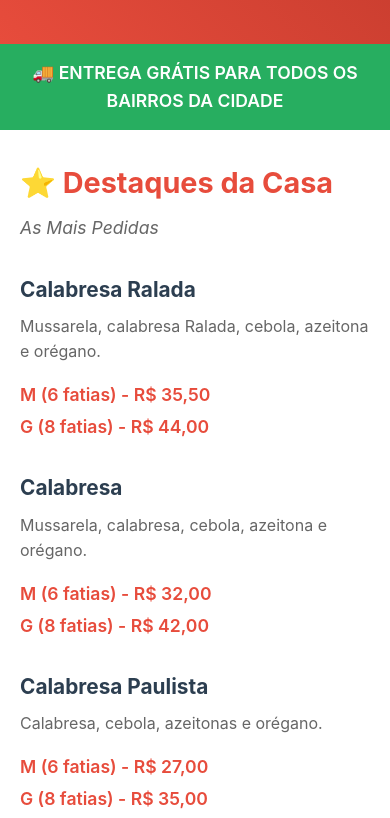
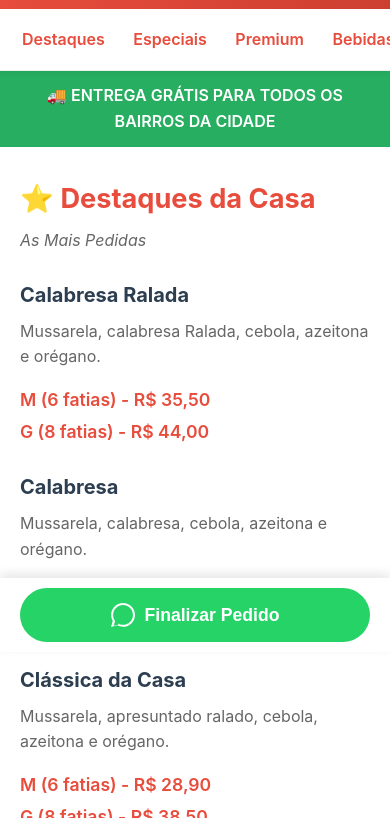
Before and after one commit to Railane-a11y/cardapio02, a plain HTML site: page index.html in a window 390 px wide. Shown: the part 192-1010 px from the top of the page. Drawn offline with Linux system fonts and the light colour scheme.

Commit message:
Update index.html

```diff
--- a/index.html
+++ b/index.html
@@ -22,33 +22,33 @@
             margin: 0;
             padding: 0;
             box-sizing: border-box;
+            scroll-behavior: smooth; /* Para rolagem suave */
         }
 
         body {
             font-family: -apple-system, BlinkMacSystemFont, 'Segoe UI', Roboto, 'Helvetica Neue', Arial, sans-serif;
             background-color: #f0f2f5;
             line-height: 1.6;
+            padding-bottom: 80px; /* Espaço para o botão flutuante */
         }
 
         .container {
             max-width: 900px;
             margin: 0 auto;
             background: var(--fundo-claro);
-            box-shadow: 0 10px 30px rgba(0,0,0,0.1);
-            overflow: hidden;
+            box-shadow: 0 4px 20px rgba(0,0,0,0.08);
         }
 
         .header {
             background: linear-gradient(45deg, var(--cor-primaria), var(--cor-secundaria));
             color: white;
             text-align: center;
-            padding: 40px 20px;
+            padding: 30px 20px;
         }
 
         .header h1 {
-            font-size: 2.5em;
+            font-size: 2.2em;
             font-weight: 700;
-            text-shadow: 1px 1px 3px rgba(0,0,0,0.2);
         }
 
         .header p {
@@ -56,12 +56,39 @@
             opacity: 0.9;
         }
 
+        /* --- MENU DE NAVEGAÇÃO RÁPIDA --- */
+        .nav-menu {
+            background-color: var(--fundo-claro);
+            padding: 10px;
+            border-bottom: 1px solid #eee;
+            text-align: center;
+            position: sticky;
+            top: 0;
+            z-index: 100;
+            box-shadow: 0 2px 5px rgba(0,0,0,0.05);
+            overflow-x: auto;
+            white-space: nowrap;
+        }
+        .nav-menu a {
+            color: var(--cor-primaria);
+            text-decoration: none;
+            font-weight: 600;
+            padding: 8px 12px;
+            border-radius: 20px;
+            transition: background-color 0.3s, color 0.3s;
+            display: inline-block;
+        }
+        .nav-menu a:hover {
+            background-color: var(--cor-primaria);
+            color: white;
+        }
+
         .delivery-info {
             background: var(--cor-destaque);
             color: white;
             text-align: center;
-            padding: 15px;
-            font-size: 1.1em;
+            padding: 12px;
+            font-size: 1em;
             font-weight: 600;
         }
 
@@ -71,7 +98,7 @@
         }
 
         .category h2 {
-            font-size: 1.8em;
+            font-size: 1.7em;
             font-weight: 700;
             margin-bottom: 8px;
             display: flex;
@@ -80,16 +107,16 @@
         }
 
         .category .category-subtitle {
-            font-size: 1.1em;
+            font-size: 1em;
             color: var(--cor-texto-claro);
-            margin-bottom: 30px;
+            margin-bottom: 25px;
             font-style: italic;
         }
 
         .items-grid {
             display: grid;
-            grid-template-columns: 1fr; /* Começa com 1 coluna para mobile */
-            gap: 30px;
+            grid-template-columns: 1fr;
+            gap: 25px;
         }
 
         .item-card {
@@ -98,7 +125,7 @@
         }
 
         .item-card h3 {
-            font-size: 1.3em;
+            font-size: 1.25em;
             color: var(--cor-texto-escuro);
             margin-bottom: 8px;
         }
@@ -106,7 +133,7 @@
         .item-card .description {
             color: var(--cor-texto-claro);
             margin-bottom: 12px;
-            flex-grow: 1; /* Faz a descrição ocupar o espaço disponível */
+            flex-grow: 1;
         }
 
         .item-card .price {
@@ -176,32 +203,53 @@
         .payment-option input { display: none; }
         .payment-option .payment-icon { font-size: 1.8em; }
         .payment-option .payment-text { font-weight: 600; font-size: 0.9em; display: block; margin-top: 5px; }
+
+        /* --- BOTÃO FLUTUANTE DO WHATSAPP --- */
+        .whatsapp-btn-container {
+            position: fixed;
+            bottom: 0;
+            left: 0;
+            width: 100%;
+            background: var(--fundo-claro);
+            padding: 10px 20px;
+            box-shadow: 0 -4px 10px rgba(0,0,0,0.1);
+            z-index: 200;
+        }
         .whatsapp-btn {
             background: #25d366;
             color: white;
             border: none;
-            padding: 18px;
-            font-size: 1.2em;
+            padding: 15px;
+            font-size: 1.1em;
             font-weight: 700;
             border-radius: 50px;
             cursor: pointer;
             width: 100%;
-            margin-top: 20px;
             transition: background-color 0.3s ease, transform 0.2s ease;
+            display: flex;
+            align-items: center;
+            justify-content: center;
+            gap: 10px;
         }
         .whatsapp-btn:hover { background: #128c7e; transform: scale(1.02); }
 
         /* --- OTIMIZAÇÃO PARA TELAS MAIORES (TABLET/DESKTOP) --- */
         @media (min-width: 768px) {
+            body { padding-bottom: 0; } /* Remove padding no desktop */
             .container {
                 margin: 20px auto;
-                border-radius: 20px;
+                border-radius: 12px;
+                overflow: hidden;
             }
-            .header h1 { font-size: 3em; }
+            .header h1 { font-size: 2.8em; }
             .category { padding: 40px; }
             .items-grid {
-                grid-template-columns: 1fr 1fr; /* Duas colunas em telas maiores */
+                grid-template-columns: 1fr 1fr;
             }
+            .nav-menu { justify-content: center; }
+            /* Esconde o botão flutuante e mostra o botão original no formulário */
+            .whatsapp-btn-container { display: none; }
+            .order-form .whatsapp-btn-placeholder { display: block; }
         }
     </style>
 </head>
@@ -212,13 +260,21 @@
             <p>As melhores pizzas da cidade</p>
         </header>
 
+        <nav class="nav-menu">
+            <a href="#destaques">Destaques</a>
+            <a href="#especiais">Especiais</a>
+            <a href="#premium">Premium</a>
+            <a href="#bebidas">Bebidas</a>
+            <a href="#pedido">Pedido</a>
+        </nav>
+
         <div class="delivery-info">
             🚚 ENTREGA GRÁTIS PARA TODOS OS BAIRROS DA CIDADE
         </div>
 
         <main class="menu">
             <!-- CATEGORIA 1: DESTAQUES -->
-            <section class="category category-destaques">
+            <section id="destaques" class="category category-destaques">
                 <h2>⭐ Destaques da Casa</h2>
                 <p class="category-subtitle">As Mais Pedidas</p>
                 <div class="items-grid">
@@ -231,6 +287,11 @@
                         <h3>Calabresa</h3>
                         <p class="description">Mussarela, calabresa, cebola, azeitona e orégano.</p>
                         <p class="price"><span>M (6 fatias) - R$ 32,00</span><span>G (8 fatias) - R$ 42,00</span></p>
+                    </article>
+                    <article class="item-card">
+                        <h3>Clássica da Casa</h3>
+                        <p class="description">Mussarela, apresuntado ralado, cebola, azeitona e orégano.</p>
+                        <p class="price"><span>M (6 fatias) - R$ 28,90</span><span>G (8 fatias) - R$ 38,50</span></p>
                     </article>
                     <article class="item-card">
                         <h3>Calabresa Paulista</h3>
@@ -251,7 +312,7 @@
             </section>
 
             <!-- CATEGORIA 2: ESPECIAIS -->
-            <section class="category category-especiais">
+            <section id="especiais" class="category category-especiais">
                 <h2>✨ Variedades Especiais</h2>
                 <p class="category-subtitle">Experimente Novos Sabores</p>
                 <div class="items-grid">
@@ -279,7 +340,7 @@
             </section>
 
             <!-- CATEGORIA 3: PREMIUM -->
-            <section class="category category-premium">
+            <section id="premium" class="category category-premium">
                 <h2>👑 Linha Premium</h2>
                 <p class="category-subtitle">Exclusivas e Sofisticadas</p>
                 <div class="items-grid">
@@ -302,7 +363,7 @@
             </section>
 
             <!-- BORDAS E BEBIDAS -->
-            <section class="category category-destaques">
+            <section id="bordas" class="category category-destaques">
                 <h2>🧀 BORDAS RECHEADAS</h2>
                 <div class="items-grid">
                     <article class="item-card">
@@ -313,7 +374,7 @@
                 </div>
             </section>
 
-            <section class="category category-especiais">
+            <section id="bebidas" class="category category-especiais">
                 <h2>🥤 BEBIDAS</h2>
                 <div class="items-grid">
                     <article class="item-card">
@@ -325,7 +386,7 @@
             </section>
         </main>
 
-        <section class="order-section">
+        <section id="pedido" class="order-section">
             <h2>📝 Faça seu Pedido</h2>
             <form class="order-form">
                 <div class="form-group">
@@ -341,8 +402,8 @@
                     <input type="text" id="endereco" name="endereco" placeholder="Rua, número, bairro e referência" required>
                 </div>
                 <div class="form-group">
-                    <label for="pedido">Seu Pedido:</label>
-                    <textarea id="pedido" name="pedido" placeholder="Ex: 1 Pizza Calabresa G, 1 Refri 2L, Borda de Catupiry..." required></textarea>
+                    <label for="pedido-texto">Seu Pedido:</label>
+                    <textarea id="pedido-texto" name="pedido" placeholder="Ex: 1 Pizza Calabresa G, 1 Refri 2L, Borda de Catupiry..." required></textarea>
                 </div>
                 <div class="form-group">
                     <label>💳 Forma de Pagamento:</label>
@@ -359,13 +420,27 @@
                         </label>
                     </div>
                 </div>
-                <button type="button" class="whatsapp-btn" onclick="enviarPedido()">Enviar pelo WhatsApp</button>
+                <!-- Este botão só aparecerá em telas grandes (desktop) -->
+                <div class="whatsapp-btn-placeholder" style="display: none; margin-top: 20px;">
+                    <button type="button" class="whatsapp-btn" onclick="enviarPedido()">
+                        <svg xmlns="http://www.w3.org/2000/svg" width="24" height="24" viewBox="0 0 24 24" fill="none" stroke="currentColor" stroke-width="2" stroke-linecap="round" stroke-linejoin="round"><path d="M22 16.92v3a2 2 0 0 1-2.18 2 19.79 19.79 0 0 1-8.63-3.07 19.5 19.5 0 0 1-6-6 19.79 19.79 0 0 1-3.07-8.67A2 2 0 0 1 4.11 2h3a2 2 0 0 1 2 1.72 12.84 12.84 0 0 0 .7 2.81 2 2 0 0 1-.45 2.11L8.09 9.91a16 16 0 0 0 6 6l1.27-1.27a2 2 0 0 1 2.11-.45 12.84 12.84 0 0 0 2.81.7A2 2 0 0 1 22 16.92z"></path><path d="M14.05 2.9A10 10 0 0 1 21.1 10m-4.05-7.1A10 10 0 0 0 10 2.9"></path></svg>
+                        Enviar pelo WhatsApp
+                    </button>
+                </div>
             </form>
         </section>
     </div>
 
+    <!-- Botão Flutuante para Celular -->
+    <div class="whatsapp-btn-container">
+        <button type="button" class="whatsapp-btn" onclick="enviarPedido( )">
+            <svg xmlns="http://www.w3.org/2000/svg" width="24" height="24" viewBox="0 0 24 24" fill="white"><path d="M.057 24l1.687-6.163c-1.041-1.804-1.588-3.849-1.587-5.946.003-6.556 5.338-11.891 11.893-11.891 3.181.001 6.167 1.24 8.413 3.488 2.245 2.248 3.487 5.235 3.487 8.413.003 6.557-5.338 11.892-11.894 11.892-1.99-.001-3.951-.5-5.688-1.448l-6.305 1.654zm6.597-3.807c1.676.995 3.276 1.591 5.392 1.592 5.448 0 9.886-4.434 9.889-9.885.002-5.462-4.415-9.89-9.881-9.892-5.452 0-9.887 4.434-9.889 9.886-.001 2.267.655 4.398 1.908 6.161l-1.317 4.814 4.899-1.301z"/></svg>
+            Finalizar Pedido
+        </button>
+    </div>
+
     <script>
-        function selectPayment(paymentType) {
+        function selectPayment(paymentType ) {
             document.querySelectorAll('.payment-option').forEach(option => {
                 option.classList.remove('selected');
             });
@@ -378,15 +453,18 @@
             const nome = document.getElementById('nome').value;
             const telefone = document.getElementById('telefone').value;
             const endereco = document.getElementById('endereco').value;
-            const pedido = document.getElementById('pedido').value;
+            const pedido = document.getElementById('pedido-texto').value;
             const pagamento = document.querySelector('input[name="pagamento"]:checked');
 
             if (!nome || !telefone || !endereco || !pedido) {
-                alert('Por favor, preencha todos os campos obrigatórios!');
+                alert('Por favor, preencha todos os campos do pedido!');
+                // Rola para o formulário para mostrar os campos vazios
+                document.getElementById('pedido').scrollIntoView({ behavior: 'smooth' });
                 return;
             }
             if (!pagamento) {
                 alert('Por favor, selecione uma forma de pagamento!');
+                document.getElementById('pedido').scrollIntoView({ behavior: 'smooth' });
                 return;
             }
 
@@ -401,7 +479,7 @@
                            `*Pagamento:* ${formasPagamento[pagamento.value]}\n\n`;
 
             if (pagamento.value === 'pix') {
-                const chavePix = '98970100184'; // <-- NÚMERO DO PIX ATUALIZADO AQUI
+                const chavePix = '98970100184';
                 const nomeRecebedorPix = 'Francisco de Sousa';
                 mensagem += `*Dados para PIX:*\n` +
                             `*Chave (Celular):* ${chavePix}\n` +
@@ -411,7 +489,7 @@
 
             mensagem += `_Pedido enviado via cardápio digital._`;
 
-            const linkWhatsApp = `https://wa.me/${numeroWhatsApp}?text=${encodeURIComponent(mensagem  )}`;
+            const linkWhatsApp = `https://wa.me/${numeroWhatsApp}?text=${encodeURIComponent(mensagem )}`;
             window.open(linkWhatsApp, '_blank');
         }
 
@@ -421,6 +499,21 @@
             value = value.replace(/(\d{5})(\d)/, '$1-$2');
             e.target.value = value.slice(0, 15);
         });
+
+        // Lógica para mostrar o botão de pedido correto dependendo do tamanho da tela
+        function handleResize() {
+            const floatingBtn = document.querySelector('.whatsapp-btn-container');
+            const formBtn = document.querySelector('.order-form .whatsapp-btn-placeholder');
+            if (window.innerWidth < 768) {
+                floatingBtn.style.display = 'block';
+                if(formBtn) formBtn.style.display = 'none';
+            } else {
+                floatingBtn.style.display = 'none';
+                if(formBtn) formBtn.style.display = 'block';
+            }
+        }
+        window.addEventListener('resize', handleResize);
+        window.addEventListener('load', handleResize); // Executa ao carregar a página
     </script>
 </body>
 </html>
```
